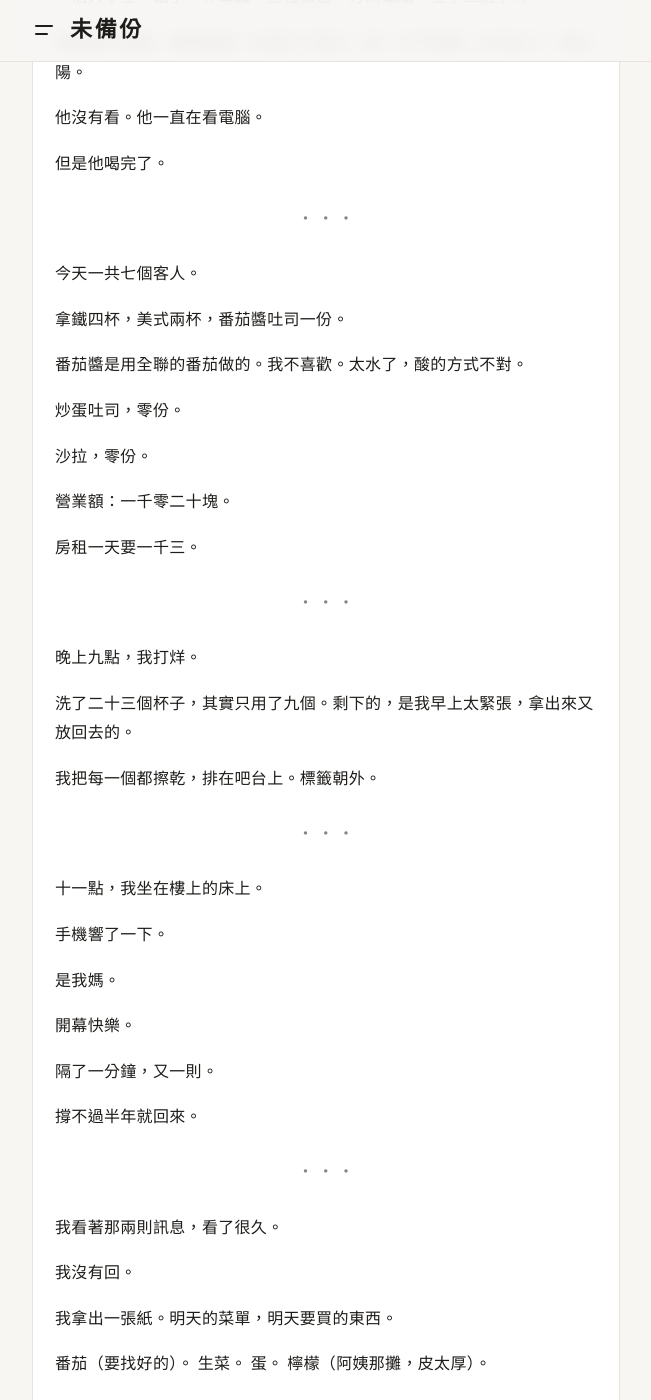
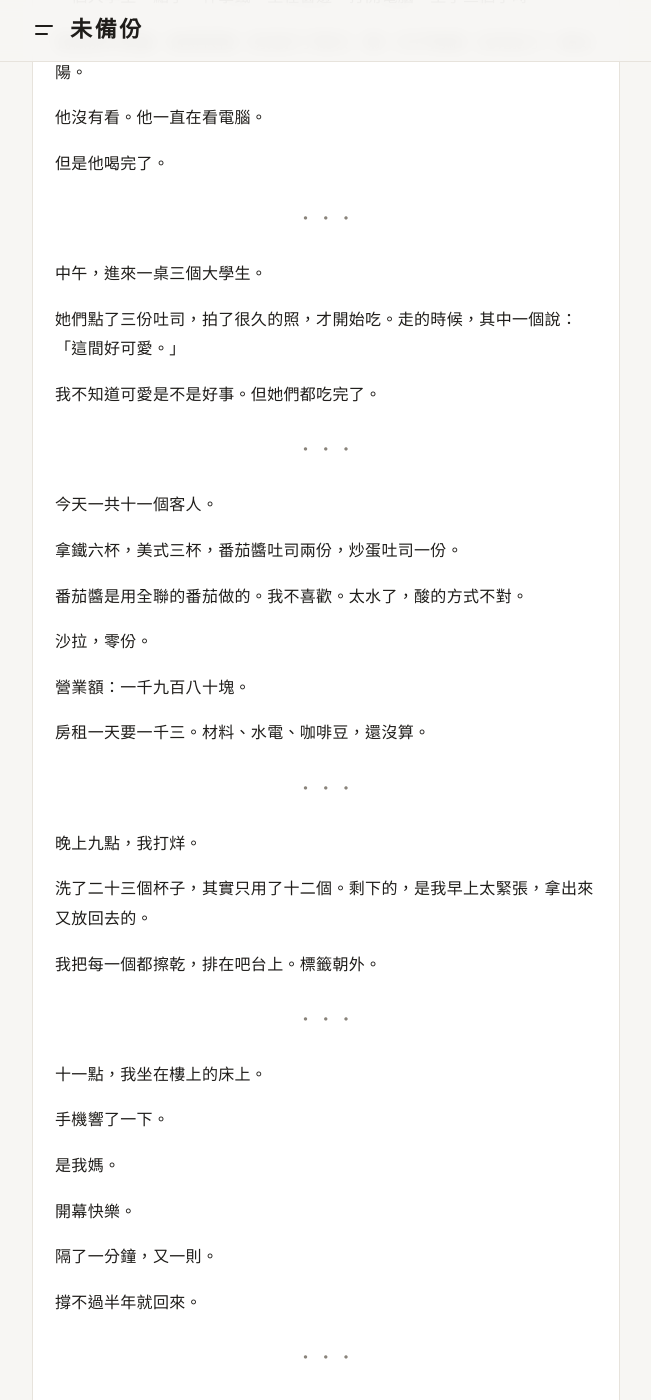
Before and after one commit to Sierra2121/weibeifen, a Jekyll site: the page built from _posts/2025-03-10-yang01.md, in a window 1280 px wide and 1400 px high, scrolled down 3461 px. Shown: the whole window, without its empty margins (314-965 px from the left). Built offline with Jekyll 4.4.1, drawn with Linux system fonts in a browser that asks for light colours; some of the changed text lies outside the part shown.

Commit message:
看天 番外一：第一天營業額改兩千左右
Co-Authored-By: Claude Opus 5.5 <noreply@anthropic.com>
Claude-Session: https://claude.ai/code/session_01VPttWSLUjSGooQnZzfekUY

```diff
--- a/_posts/2025-03-10-yang01.md
+++ b/_posts/2025-03-10-yang01.md
@@ -143,25 +143,31 @@ date: 2025-03-10 23:41:00 +0800
 
 ***
 
-今天一共七個客人。
+中午，進來一桌三個大學生。
 
-拿鐵四杯，美式兩杯，番茄醬吐司一份。
+她們點了三份吐司，拍了很久的照，才開始吃。走的時候，其中一個說：「這間好可愛。」
+
+我不知道可愛是不是好事。但她們都吃完了。
+
+***
+
+今天一共十一個客人。
+
+拿鐵六杯，美式三杯，番茄醬吐司兩份，炒蛋吐司一份。
 
 番茄醬是用全聯的番茄做的。我不喜歡。太水了，酸的方式不對。
 
-炒蛋吐司，零份。
-
 沙拉，零份。
 
-營業額：一千零二十塊。
+營業額：一千九百八十塊。
 
-房租一天要一千三。
+房租一天要一千三。材料、水電、咖啡豆，還沒算。
 
 ***
 
 晚上九點，我打烊。
 
-洗了二十三個杯子，其實只用了九個。剩下的，是我早上太緊張，拿出來又放回去的。
+洗了二十三個杯子，其實只用了十二個。剩下的，是我早上太緊張，拿出來又放回去的。
 
 我把每一個都擦乾，排在吧台上。標籤朝外。
 
@@ -206,7 +212,7 @@ date: 2025-03-10 23:41:00 +0800
 
 今天我在門口站了一整天。人真的很多。
 
-只是沒有一個人走進來。
+只是買菜的人，沒有一個走進來。
 
 我設了四點半的鬧鐘。
 
```
